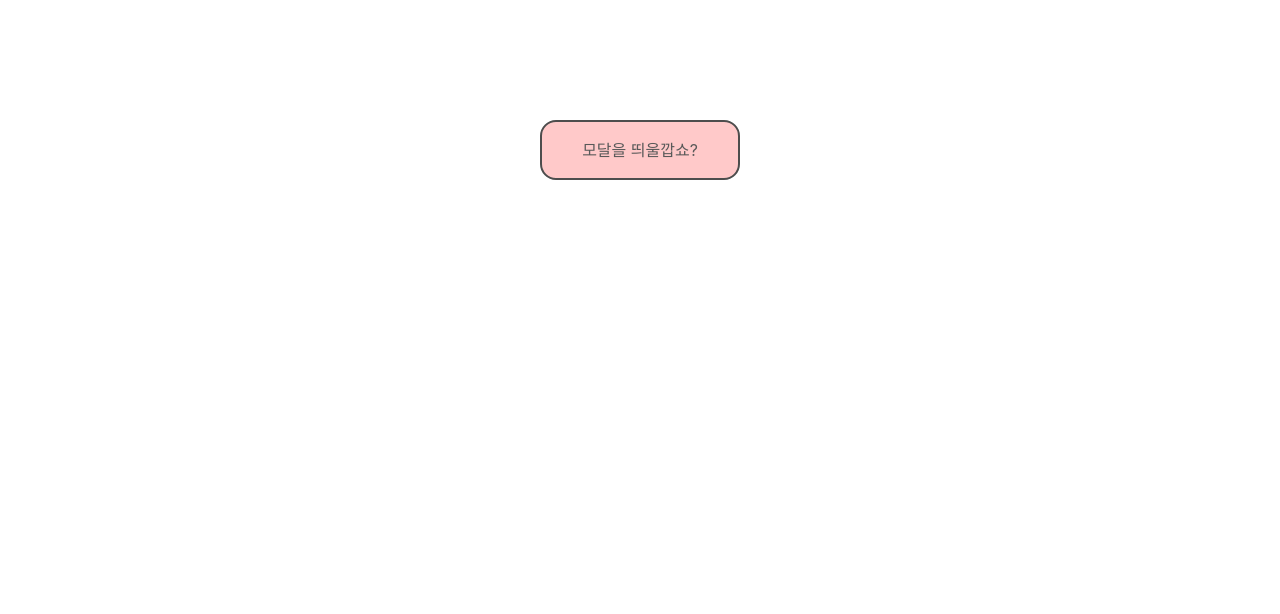
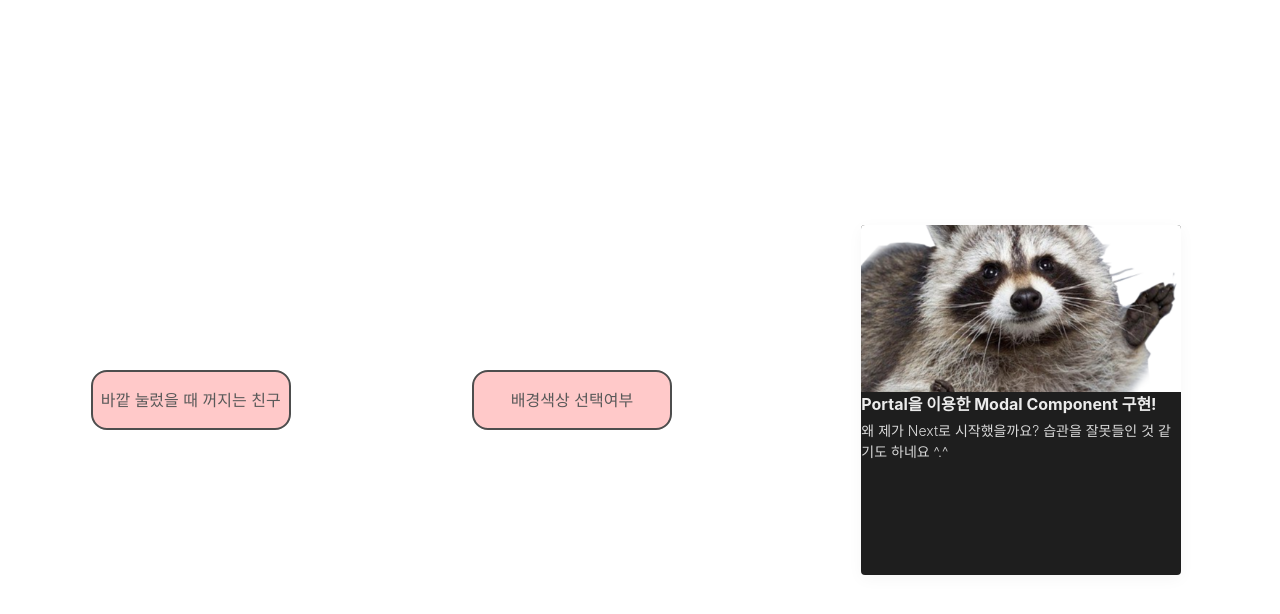
Before and after one commit to wherewhale/velog_clone, a Next.js app: page /modal in a window 1280 px wide. Shown: the top 614 px of the page. Built offline with nearby package versions, Linux system fonts and the light colour scheme.

Commit message:
디자인 적용 예시

```diff
--- a/src/components/body/modal/base/baseModal.module.scss
+++ b/src/components/body/modal/base/baseModal.module.scss
@@ -10,7 +10,6 @@
   bottom: 0;
   left: 0;
   right: 0;
-  opacity: 0.5;
   display: flex;
   justify-content: center;
   align-items: center;
@@ -20,6 +19,7 @@
   position: relative;
   border: 2px solid c.$C_border3;
   border-radius: 10px;
+  background-color: c.$C_bg-element5;
   z-index: 3;
   transition: border 1s;
 }
--- a/src/components/body/modal/index.tsx
+++ b/src/components/body/modal/index.tsx
@@ -7,11 +7,15 @@ import BaseModal from './base';
 import styles from './modal.module.scss';
 
 interface Props {
+  width?: number;
+  height?: number;
+  isOutClose?: boolean; //기본값은 false
+  background?: string | 'none';
   modalElement: ReactNode; //모달의 시작점을 받을 Element
   children: ReactNode; //모달의 Children으로 받을 매개체
 }
 
-const Modal = ({ modalElement, children }: Props) => {
+const Modal = ({ width, height, isOutClose, background, modalElement, children }: Props) => {
   const [isOpen, setIsOpen] = useState(false); //모달의 열린 상태를 관리할 state
   const [container, setContainer] = useState<Element | null>(null); //container 상태를 저장할 state 생성
 
@@ -29,6 +33,8 @@ const Modal = ({ modalElement, children }: Props) => {
   }, []);
 
   const onClose = useCallback(() => {
+    //onClose와 onOpen을 합쳐서, 함수를 구성하게 되면, 매개변수를 넣어야 하기 때문에, 새로 렌더링이 될 수도 있지 않을까?
+    //FIXME: 두 개를 선언할 것인가, 매개변수를 추가하여 하나로 구성하되, 새로 렌더링 되지 않도록 구성해야 할까?
     setIsOpen(false);
   }, []);
 
@@ -41,7 +47,7 @@ const Modal = ({ modalElement, children }: Props) => {
       <div onClick={onOpen}>{modalElement}</div>
       {isOpen && (
         <ModalPortal container={container} key="transition-group-content">
-          <BaseModal width={500} height={400} background="#fff" isOutClose={true} onClose={onClose}>
+          <BaseModal width={width} height={height} background={background} isOutClose={isOutClose} onClose={onClose}>
             <button className={styles.icon} type="button" onClick={onClose}>
               <GrClose size={18} />
             </button>
--- a/src/containers/home/sorting/index.tsx
+++ b/src/containers/home/sorting/index.tsx
@@ -1,4 +1,5 @@
 import cx from 'classnames';
+import Link from 'next/link';
 import React from 'react';
 import { useEffect, useState } from 'react';
 import { useRecoilState } from 'recoil';
@@ -44,6 +45,9 @@ const Sorting: React.FC = () => {
               <div className={cx(styles.rankWrapper, { [styles.isSelected]: tab === 'NEW' })} onClick={onClick('NEW')}>
                 최신
               </div>
+              <Link href="/modal">
+                <div className={cx(styles.rankWrapper)}>모달 컴포넌트 보러가기</div>
+              </Link>
             </div>
             <div className={cx(styles.underBar, styles[underBar])} />
           </div>
--- a/src/pages/modal/index.tsx
+++ b/src/pages/modal/index.tsx
@@ -1,17 +1,62 @@
 import React from 'react';
 
 import Modal from '@/components/body/modal';
+import Tab from '@/containers/home/tab';
 
 import styles from './modalPage.module.scss';
 
 const ModalTestPage = () => {
   return (
     <div className={styles.container}>
-      <Modal modalElement={<div className={styles.button}>모달을 띄울깝쇼?</div>} closeButton={<div className={styles.button}>닫기</div>}>
+      <Modal
+        width={300}
+        height={500}
+        isOutClose={true}
+        background="rgba(255,255,255,0.5)"
+        modalElement={<div className={styles.button}>바깥 눌렀을 때 꺼지는 친구</div>}
+      >
         <div className={styles.modal}>
-          <h1 className={styles.title}>잘 됐으면 좋겠다! 이미 잘 된 것 같다!</h1>
+          <h1 className={styles.title}>밖을 눌러보세요!</h1>
           <h2 className={styles.subTitle}>모달입니다.</h2>
-          <div className={styles.content}>여기에 무언가 들어가면 좋겠죠?</div>
+          <div className={styles.content}>
+            <strong className={styles.bold}>isOutClose</strong>는 <strong className={styles.bold}>Boolean</strong> 타입으로 바깥을 누를 시 꺼지는 여부를
+            선택하는 친구입니다.
+          </div>
+        </div>
+      </Modal>
+      <Modal
+        width={300}
+        height={500}
+        isOutClose={false}
+        background="rgba(255,201,201,0.5)"
+        modalElement={<div className={styles.button}>배경색상 선택여부</div>}
+      >
+        <div className={styles.modal}>
+          <h1 className={styles.title}>배경 색이 쨍하죠?</h1>
+          <h2 className={styles.subTitle}>모달입니다.</h2>
+          <div className={styles.content}>
+            <strong className={styles.bold}>background</strong>는 <strong className={styles.bold}>string | 'none'</strong>
+            으로 배경 색을 정할 수 있습니다.
+          </div>
+        </div>
+      </Modal>
+      <Modal
+        isOutClose={false}
+        background="rgba(234,234,234,0.3)"
+        modalElement={
+          <div className={styles.transition}>
+            <Tab label="Portal을 이용한 Modal Component 구현!" contents="왜 제가 Next로 시작했을까요? 습관을 잘못들인 것 같기도 하네요 ^.^" />
+          </div>
+        }
+      >
+        <div className={styles.modal}>
+          <h1 className={styles.title}>실제 사용 사례입니다.</h1>
+          <h2 className={styles.subTitle}>이런 식으로 띄울 수 있겠죠?</h2>
+          <div className={styles.content}>
+            width와 height를 사용하지 않으면 이렇게 좁게 보여지기도 한답니다. <br />
+            <br />
+            이제 제 고민은 반응형을 어떻게 구축할 것인가 라는 고민입니다.
+          </div>
         </div>
       </Modal>
     </div>
--- a/src/pages/modal/modalPage.module.scss
+++ b/src/pages/modal/modalPage.module.scss
@@ -3,9 +3,9 @@
 .container {
   display: flex;
   width: 100vw;
-  height: 300px;
+  height: 100vh; //모바일에서는 적용이 안되죠.
   align-items: center;
-  justify-content: center;
+  justify-content: space-around;
 
   .button {
     width: 200px;
@@ -22,6 +22,16 @@
     &:active {
       background-color: c.$C_destructive2;
       color: c.$C_text2;
+    }
+  }
+  .transition {
+    margin-top: 0px;
+
+    &:hover {
+      margin-top: -10px;
+      border: c.$C_border1 solid 1px;
+      border-radius: 15px;
+      transition: margin-top 0.3s;
     }
   }
 }
@@ -52,5 +62,9 @@
     margin-left: auto;
     margin-right: auto;
     padding: 30px;
+
+    .bold {
+      font-weight: bold;
+    }
   }
 }
```
